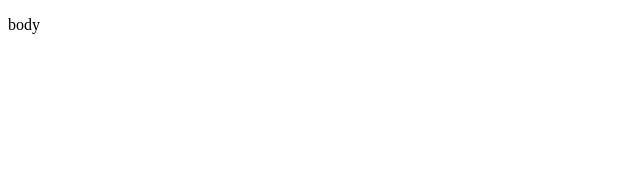
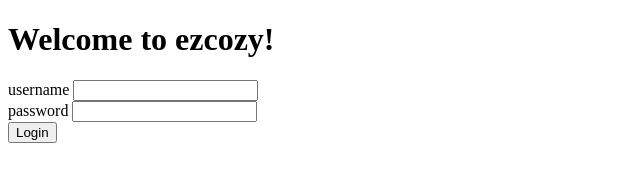
Before and after one commit to senorajah/ezcozy, a plain HTML site: page index.html in a window 1280 px wide. Shown: the whole page, without its empty margins (0-640 px from the left). Drawn offline with Linux system fonts and the light colour scheme.

Commit message:
created simple login form

```diff
--- a/index.html
+++ b/index.html
@@ -3,9 +3,25 @@
 <head>
     <meta charset="UTF-8">
     <meta name="viewport" content="width=device-width, initial-scale=1.0">
-    <title></title>
+    <title>ezcozy</title>
 </head>
 <body>
-    <p>body</pp>
+    <div class="container">
+        <h1>Welcome to ezcozy!</h1>
+        <form id="LoginForm">
+
+            <div class="username">
+                <label for="username">username</label>
+                <input type="text" name="username" id="username" required>
+            </div>
+
+            <div class="password">
+                <label for="password">password</label>
+                <input type="password" name="password" id="password" required>
+            </div>
+
+            <button type="submit">Login</button>
+        </form>
+    </div>
 </body>
 </html>
```
